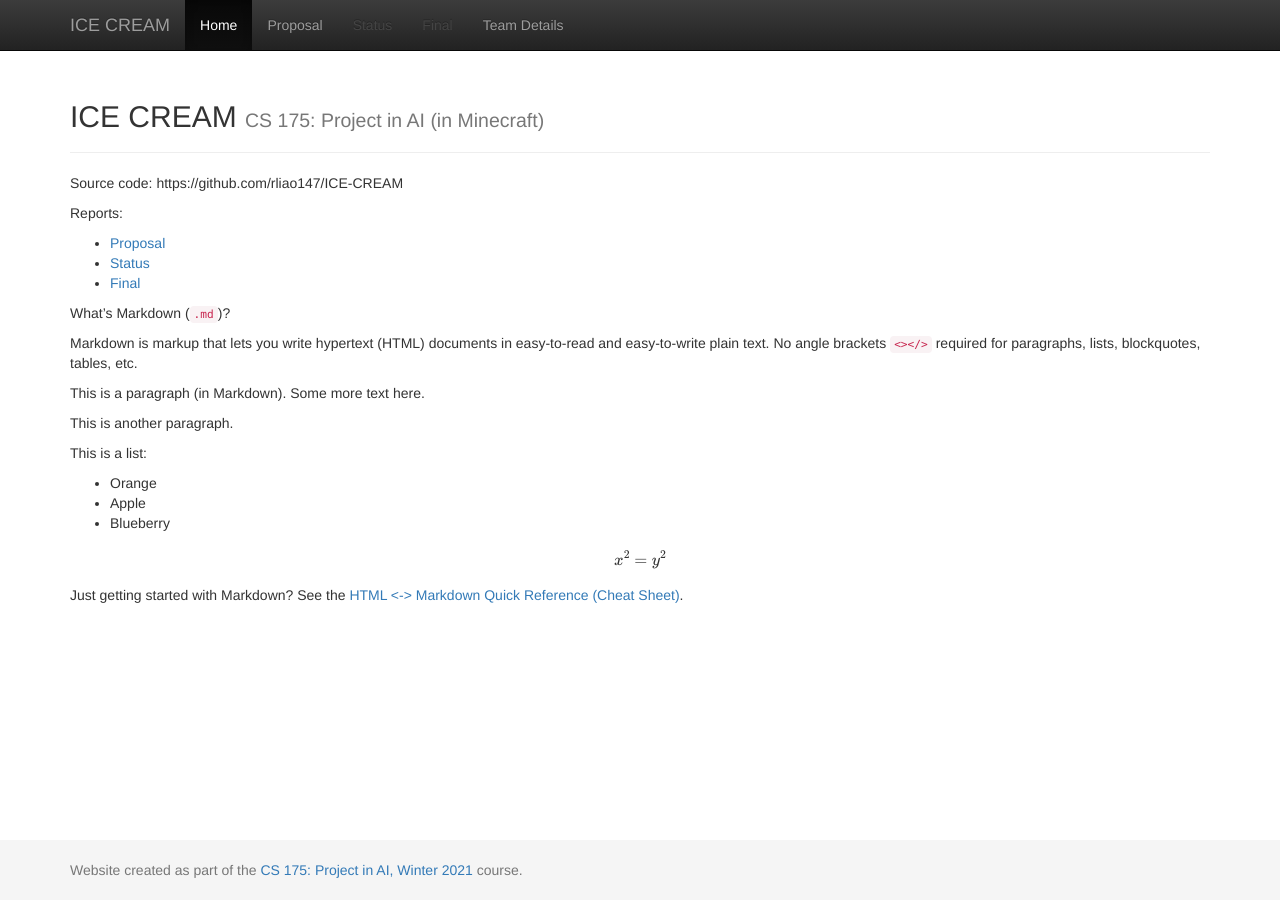
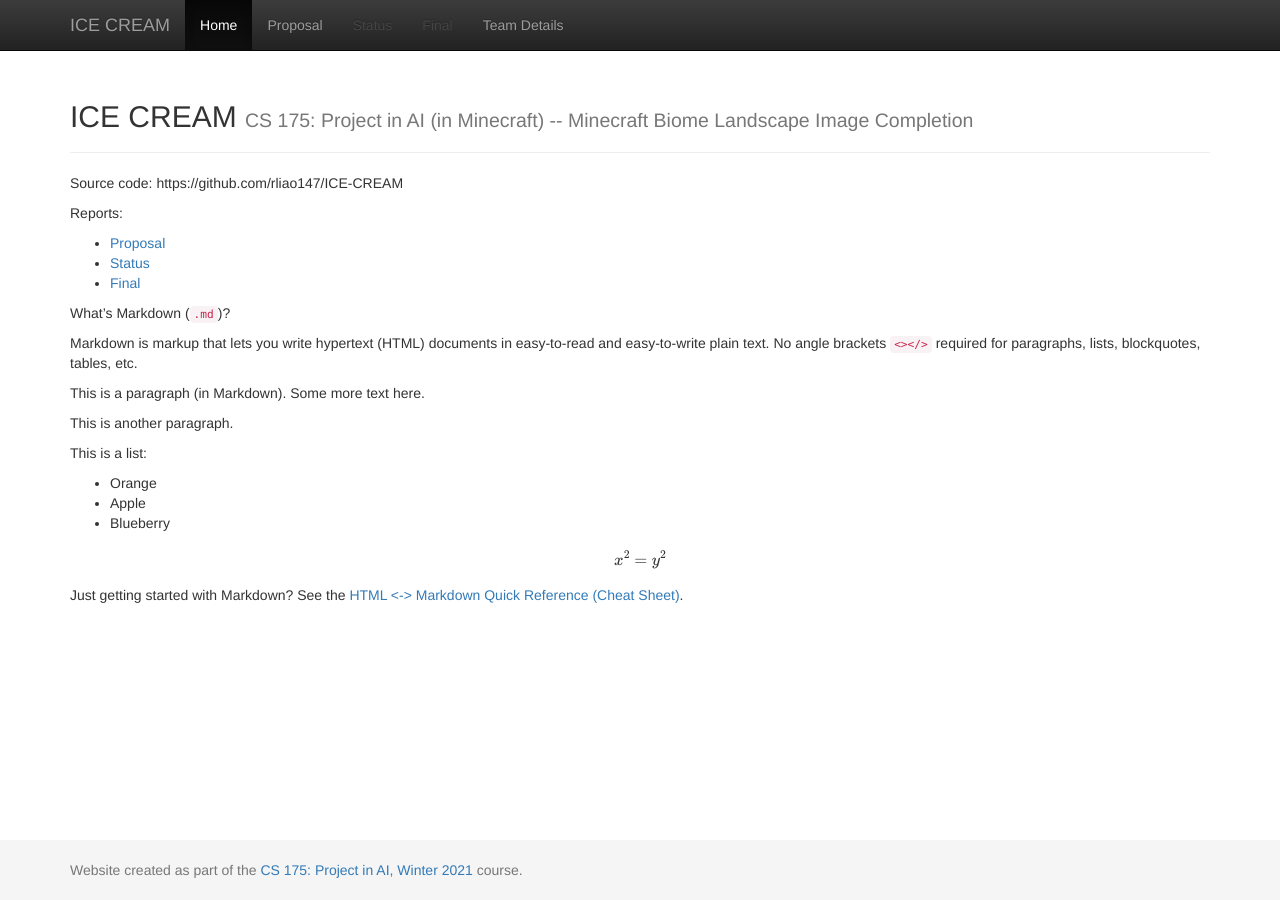
Before and after one commit to rliao147/CS175EGG, a Jekyll site: the page built from docs/index.md, in a window 1280 px wide. Built offline with Jekyll 4.4.1, drawn with Linux system fonts in a browser that asks for light colours; formulas are drawn with MathJax 3.

Commit message:
Update _config.yml
Updated subtitle to represent our project

```diff
--- a/docs/_config.yml
+++ b/docs/_config.yml
@@ -2,7 +2,7 @@
 # site.title
 
 title:    'ICE CREAM'
-subtitle: 'CS 175: Project in AI (in Minecraft)'
+subtitle: 'CS 175: Project in AI (in Minecraft) -- Minecraft Biome Landscape Image Completion'
 
 
 #########################
```
